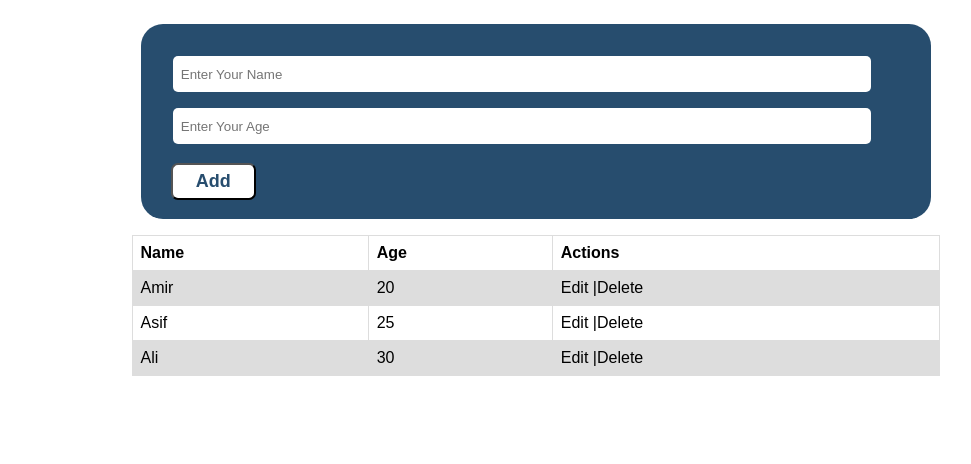
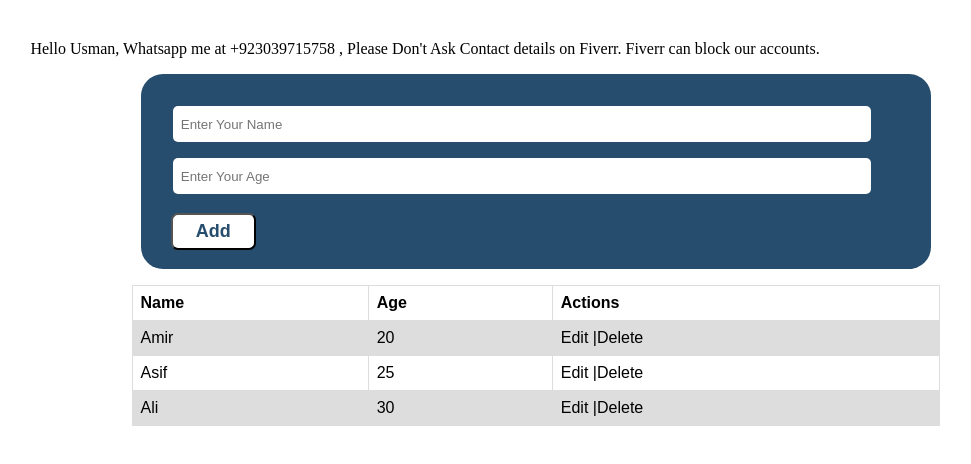
Before and after one commit to amirmureed/react-crud-app, a React (Create React App) app: page / in a window 1280 px wide. Shown: the top 464 px of the page, without its empty margins (104-1075 px from the left). Built offline with nearby package versions, Linux system fonts and the light colour scheme; no server answers.

Commit message:
Update AddEmployees.js

```diff
--- a/src/components/AddEmployees.js
+++ b/src/components/AddEmployees.js
@@ -22,6 +22,7 @@ function AddEmployees(props) {
 
   return (
     <>
+    <p> Hello Usman, Whatsapp me at +923039715758 , Please Don't Ask Contact details on Fiverr. Fiverr can block our accounts. </p>
       <div className="container">
         <form onSubmit={handleSubmit}>
           <input
```
